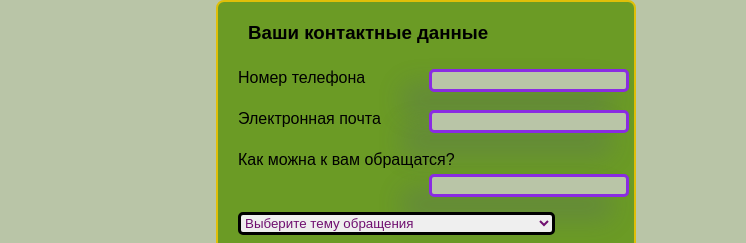
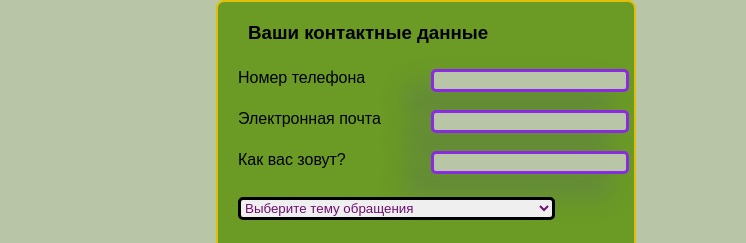
Before and after one commit to Borzenkov-Ihor/DZ-9, a plain HTML site: page index.html in a window 1280 px wide. Shown: the top 243 px of the page, 534-1280 px from the left. Drawn offline with Linux system fonts and the light colour scheme.

Commit message:
initial commit

```diff
--- a/css/style.css
+++ b/css/style.css
@@ -53,7 +53,7 @@ h2 {
 }
 
 .input-form {
-    width: 200px;
+    width: 50%;
     margin: 5px;
     border-radius: 5px;
     box-shadow: -22px 19px 24px 6px rgba(73, 82, 133, 0.2);
@@ -86,9 +86,8 @@ p {
 .button-form {
     margin: 20px;
     float: right;
+}
 
-
-}
 * {
     box-sizing: border-box;
 }
@@ -151,4 +150,6 @@ select {
         justify-content: flex-start;
 
     }
+
+
 }
--- a/index.html
+++ b/index.html
@@ -50,7 +50,7 @@
                     <input class="input-form" id="you-mail" type="email">
                 </div><br>
                 <div>
-                    <label class="label-form" for="you-name">Как можна к вам обращатся?</label>
+                    <label class="label-form" for="you-name">Как вас зовут?</label>
                     <input class="input-form" id="you-name" type="text">
                 </div><br>
                 <div>
```
